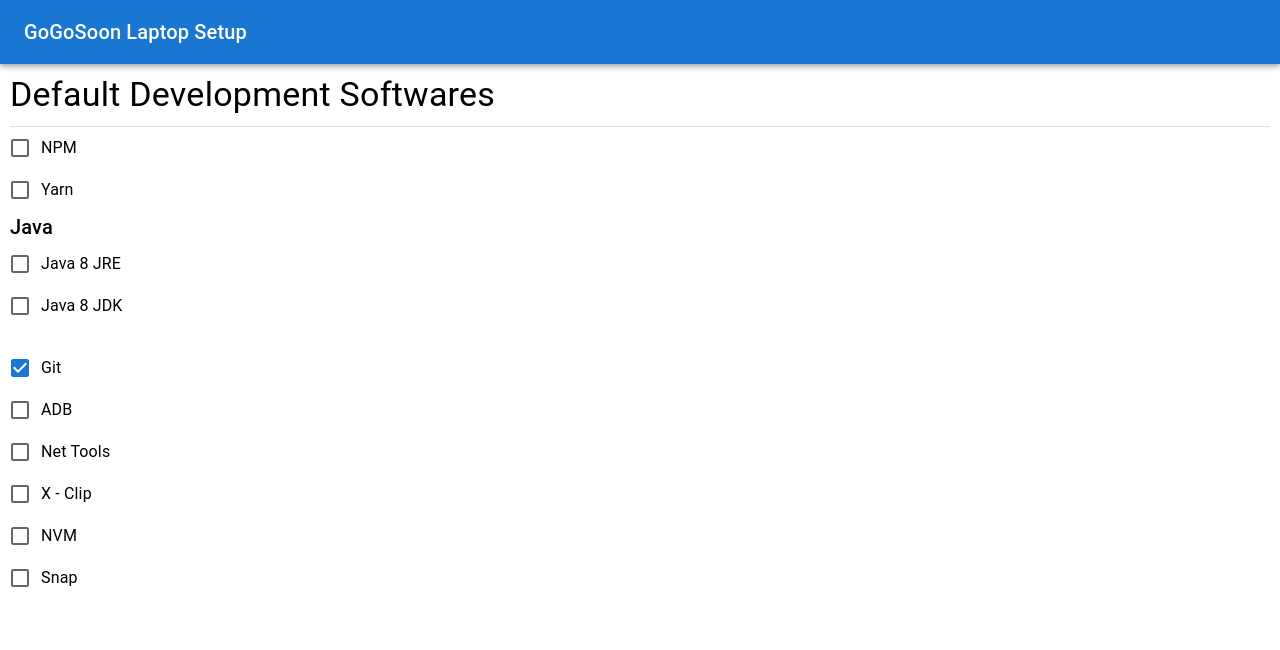
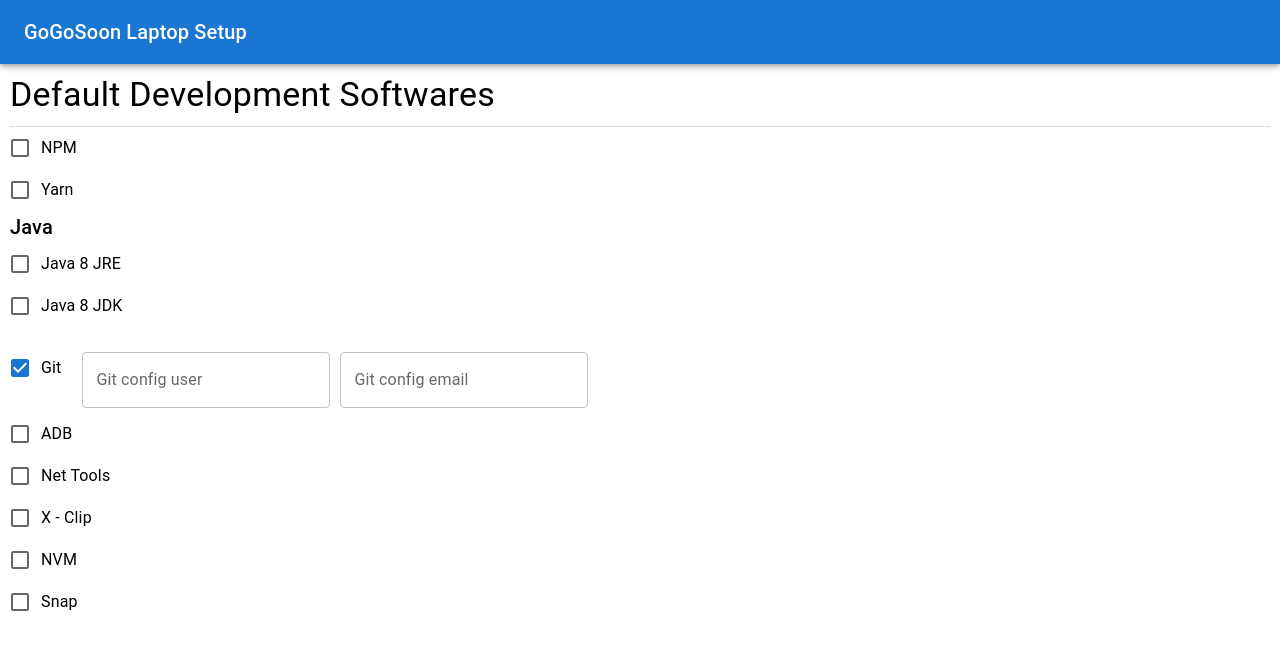
Before and after one commit to gogosoon/go-laptop-setup, a React (Create React App) app: page / in a window 1280 px wide. Both pictures are taken after a click on the label "Git". Shown: the top 650 px of the page. Built offline with nearby package versions, Linux system fonts and the light colour scheme.

Commit message:
[Arunachalam] Adds config to get user input dynamically

```diff
--- a/src/App.tsx
+++ b/src/App.tsx
@@ -1,6 +1,12 @@
-import React from "react";
+import React, { useState } from "react";
 import softwares from "./softwares.json";
-import { Checkbox, Divider, FormControlLabel, Popover } from "@mui/material";
+import {
+  Checkbox,
+  Divider,
+  FormControlLabel,
+  Popover,
+  TextField,
+} from "@mui/material";
 import "./App.css";
 import AppBar from "@mui/material/AppBar";
 import Box from "@mui/material/Box";
@@ -8,12 +14,18 @@
 import Typography from "@mui/material/Typography";
 // const { ipcRenderer } = window.require("electron");
 
+interface Input {
+  id: string;
+  label: string;
+}
+
 interface SoftwareProp {
   name: string;
   description: string;
   script?: string[];
   softwares?: SoftwareProp[];
   type?: string;
+  inputs?: Input[];
 }
 
 interface SoftwareProps {
@@ -22,6 +34,8 @@
 
 export const Software = (props: SoftwareProps) => {
   const [anchorEl, setAnchorEl] = React.useState<HTMLElement | null>(null);
+  const [checked, setChecked] = useState(false);
+  const [inputValues, setInputValues] = useState<Record<string, string>>({});
 
   const handlePopoverOpen = (event: React.MouseEvent<HTMLElement>) => {
     setAnchorEl(event.currentTarget);
@@ -40,7 +54,28 @@
         label={props?.software?.name}
         onMouseEnter={handlePopoverOpen}
         onMouseLeave={handlePopoverClose}
+        checked={checked}
+        onChange={() => setChecked(!checked)}
       />
+      {checked && props?.software?.inputs && (
+        <>
+          {props?.software?.inputs?.map((input) => (
+            <TextField
+              id={input?.id}
+              label={input?.label}
+              variant="outlined"
+              value={inputValues[input?.id]}
+              style={{ margin: 5 }}
+              onChange={(event) => {
+                setInputValues({
+                  ...inputValues,
+                  [input?.id]: event.target.value,
+                });
+              }}
+            />
+          ))}
+        </>
+      )}
       <Popover
         id="software-description"
         sx={{
--- a/src/softwares.json
+++ b/src/softwares.json
@@ -51,7 +51,17 @@
           "name": "Git",
           "description": "Distributed Version Control System",
           "script": ["sudo apt install -y git"],
-          "type": "direct"
+          "type": "direct",
+          "inputs": [
+            {
+              "id": "name",
+              "label": "Git config user"
+            },
+            {
+              "id": "email",
+              "label": "Git config email"
+            }
+          ]
         },
         {
           "id": "7-adb",
```
